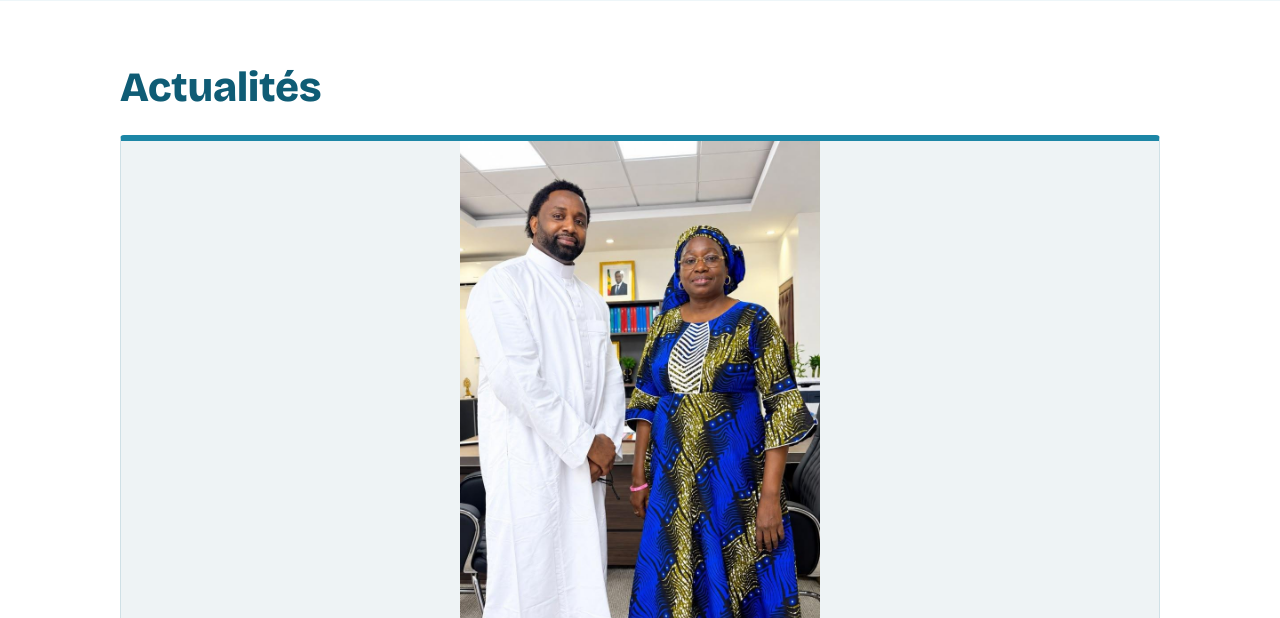
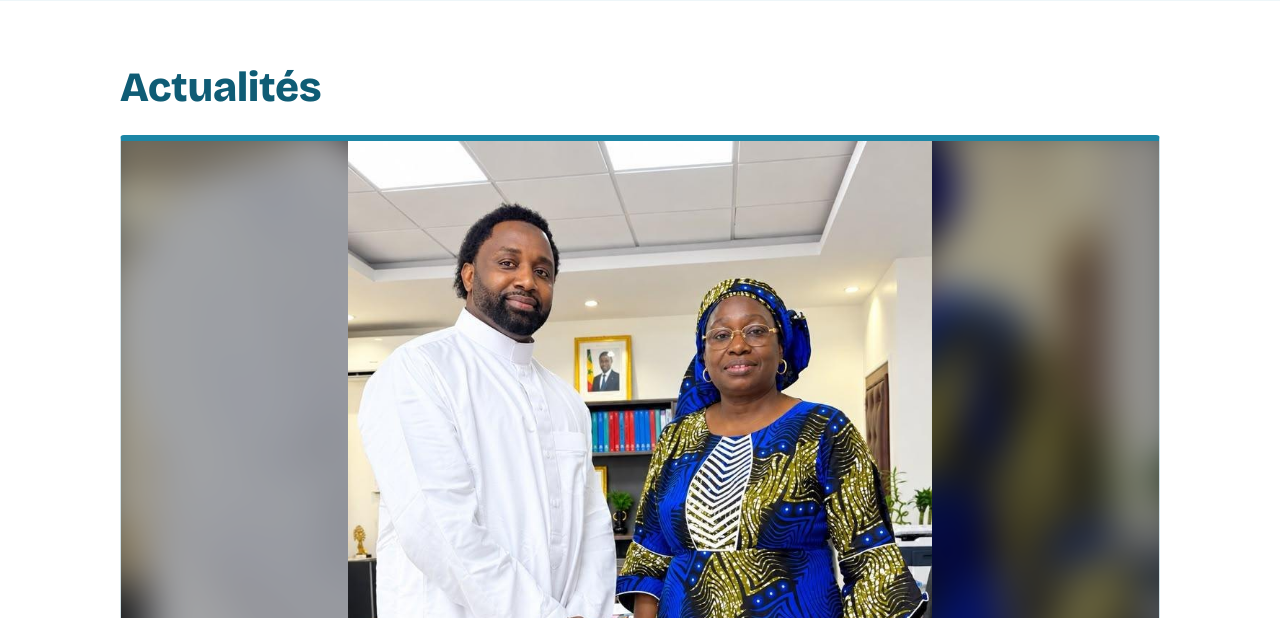
Before and after one commit to Mouhamed245/kiraay_USA, a Flask app: page / in a window 1280 px wide. Shown: the part 989-1607 px from the top of the page. Run offline with Flask 3, Linux system fonts and the light colour scheme; data comes from the database, SQL or seed files in the repository; tables that the repository leaves empty hold one stand-in row (values such as "Sample post").

Commit message:
cadres uniformes pour les actualités

```diff
--- a/static/style.css
+++ b/static/style.css
@@ -34,9 +34,8 @@ h2{font-size:clamp(1.8rem,4vw,2.6rem);font-weight:800;color:var(--teal-dark)}
 .page-title{font-size:clamp(2rem,4.5vw,3rem);font-weight:800;color:var(--teal-dark)}
 .muted{color:#52707c}
 .cards{display:grid;grid-template-columns:repeat(auto-fit,minmax(280px,1fr));gap:24px;margin:24px 0}
-.card{background:#fff;border-radius:4px;overflow:hidden;border:1px solid var(--line);border-top:6px solid var(--teal)}
-.card img{width:100%;height:auto;max-height:480px;object-fit:contain;background:#eef3f5;display:block}
-.card-body{padding:16px}
+.card{background:#fff;border-radius:4px;overflow:hidden;border:1px solid var(--line);border-top:6px solid var(--teal);display:flex;flex-direction:column}
+.card-body{padding:16px;flex:1}
 .card-body h3{font-size:1.3rem;margin:.2em 0 .4em}
 .card-body h3 a{text-decoration:none;color:var(--ink)}
 .card-body time{font-size:.9rem;color:#52707c}
@@ -137,4 +136,9 @@ tr.done{opacity:.65}
 .post-videos{display:grid;gap:20px;margin-top:28px}
 .post-videos video{width:100%;max-height:80vh;background:#000;border-radius:4px;display:block}
 .admin-gallery video{width:100%;height:140px;background:#000;border-radius:4px;display:block}
-.card video{width:100%;max-height:480px;background:#000;display:block}
+/* Cartes d'actualités : tous les médias ont le même cadre (4:3), photo/vidéo toujours entières */
+.media{position:relative;aspect-ratio:4/3;overflow:hidden;background:#10242d}
+.media .bg{position:absolute;top:-24px;left:-24px;width:calc(100% + 48px);height:calc(100% + 48px);object-fit:cover;filter:blur(20px) brightness(.65)}
+.media .fg{position:relative;display:block;width:100%;height:100%;object-fit:contain}
+.media video{display:block;width:100%;height:100%;object-fit:contain;background:#000}
+.media + .media{border-top:4px solid #fff}
--- a/templates/_post_card.html
+++ b/templates/_post_card.html
@@ -1,6 +1,15 @@
 <article class="card">
-  {% if p.image %}<img src="{{ url_for('static', filename='uploads/' ~ p.image) }}" alt="">{% endif %}
-  {% if p.first_video %}<video controls playsinline preload="metadata" src="{{ url_for('static', filename='uploads/' ~ p.first_video) }}#t=0.1">Votre navigateur ne peut pas lire cette vidéo.</video>{% endif %}
+  {% if p.image %}
+  <div class="media">
+    <img class="bg" src="{{ url_for('static', filename='uploads/' ~ p.image) }}" alt="" aria-hidden="true" loading="lazy">
+    <img class="fg" src="{{ url_for('static', filename='uploads/' ~ p.image) }}" alt="" loading="lazy">
+  </div>
+  {% endif %}
+  {% if p.first_video %}
+  <div class="media">
+    <video controls playsinline preload="metadata" src="{{ url_for('static', filename='uploads/' ~ p.first_video) }}#t=0.1">Votre navigateur ne peut pas lire cette vidéo.</video>
+  </div>
+  {% endif %}
   <div class="card-body">
     <time>{{ p.created_at[:10] }}</time>
     <h3><a href="{{ url_for('publication', pid=p.id) }}">{{ p.title }}</a></h3>
```
